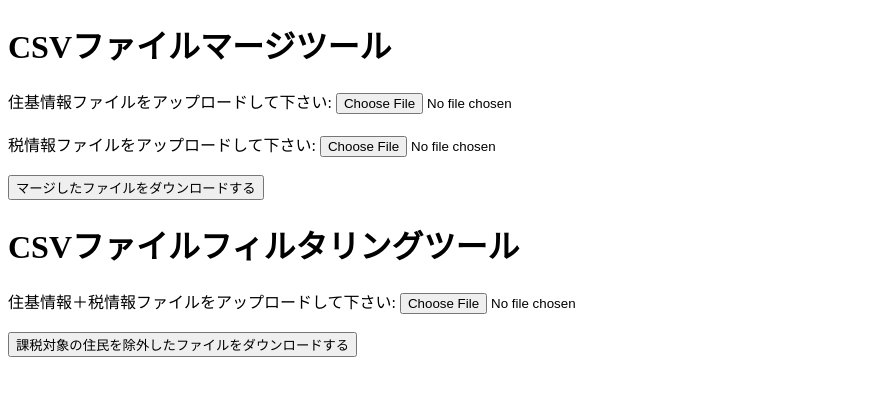
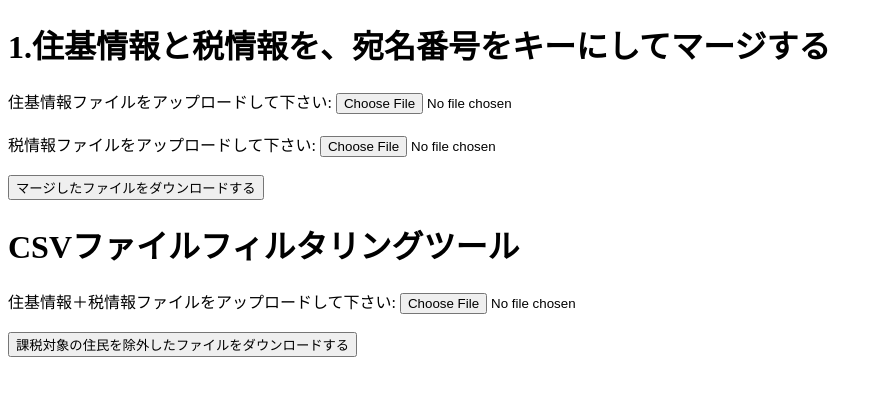
Before and after one commit to doy1022/ConvertTool, a plain HTML site: page index.html in a window 1280 px wide. Shown: the whole page, without its empty margins (0-883 px from the left). Drawn offline with Linux system fonts and the light colour scheme.

Commit message:
Update index.html

```diff
--- a/index.html
+++ b/index.html
@@ -6,7 +6,7 @@
     <title>CSVファイルマージツール</title>
 </head>
 <body>
-    <h1>CSVファイルマージツール</h1>
+    <h1>1.住基情報と税情報を、宛名番号をキーにしてマージする</h1>
     <form id="csvForm">
         <label for="file1">住基情報ファイルをアップロードして下さい:</label>
         <input type="file" id="file1" accept=".csv"><br><br>
@@ -20,7 +20,7 @@
     <head>
     <meta charset="UTF-8">
     <meta name="viewport" content="width=device-width, initial-scale=1.0">
-    <title>CSVファイルフィルタリングツール</title>
+    <title>2.課税対象の住民を除外する</title>
 </head>
 <body>
     <h1>CSVファイルフィルタリングツール</h1>
```
